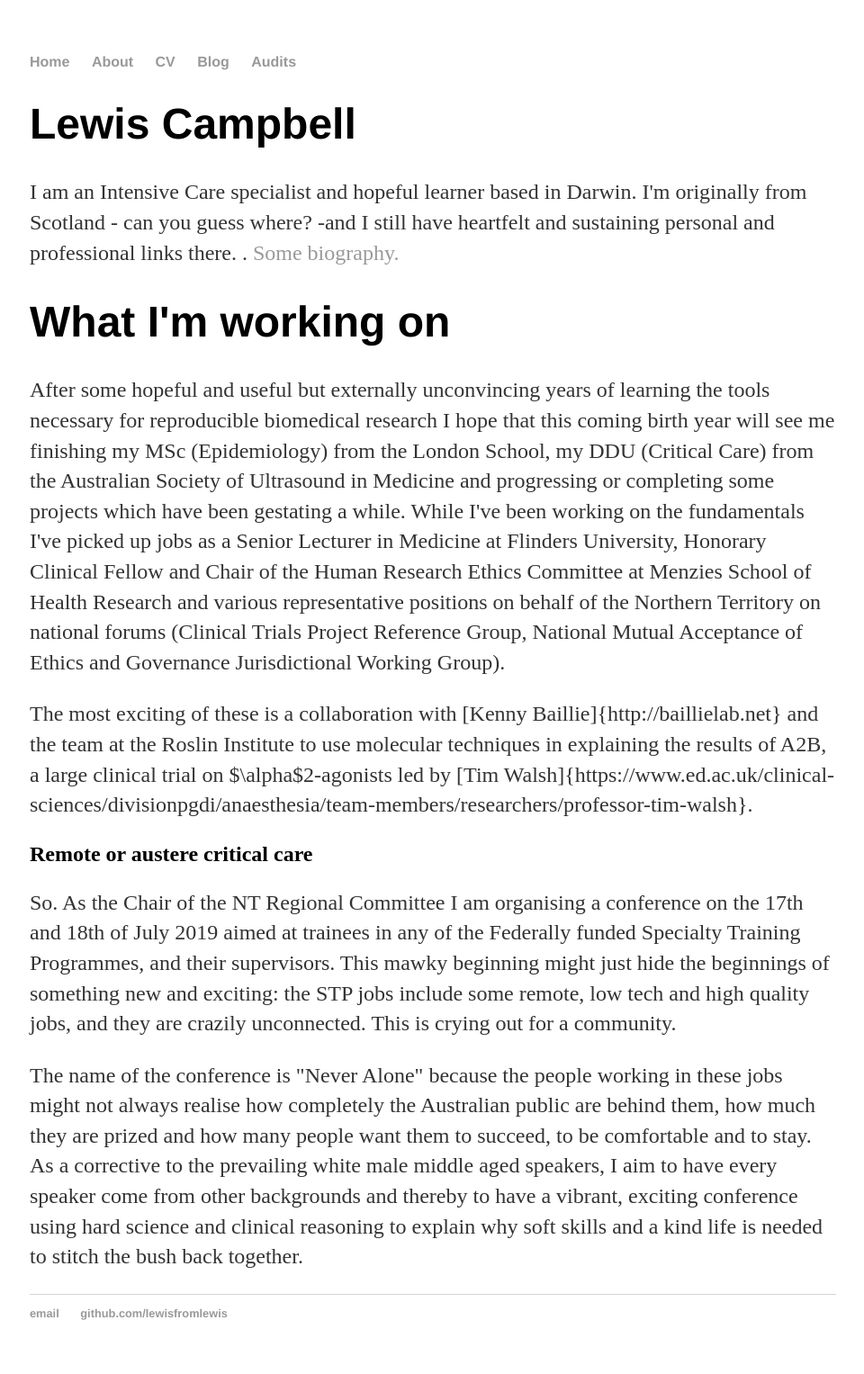
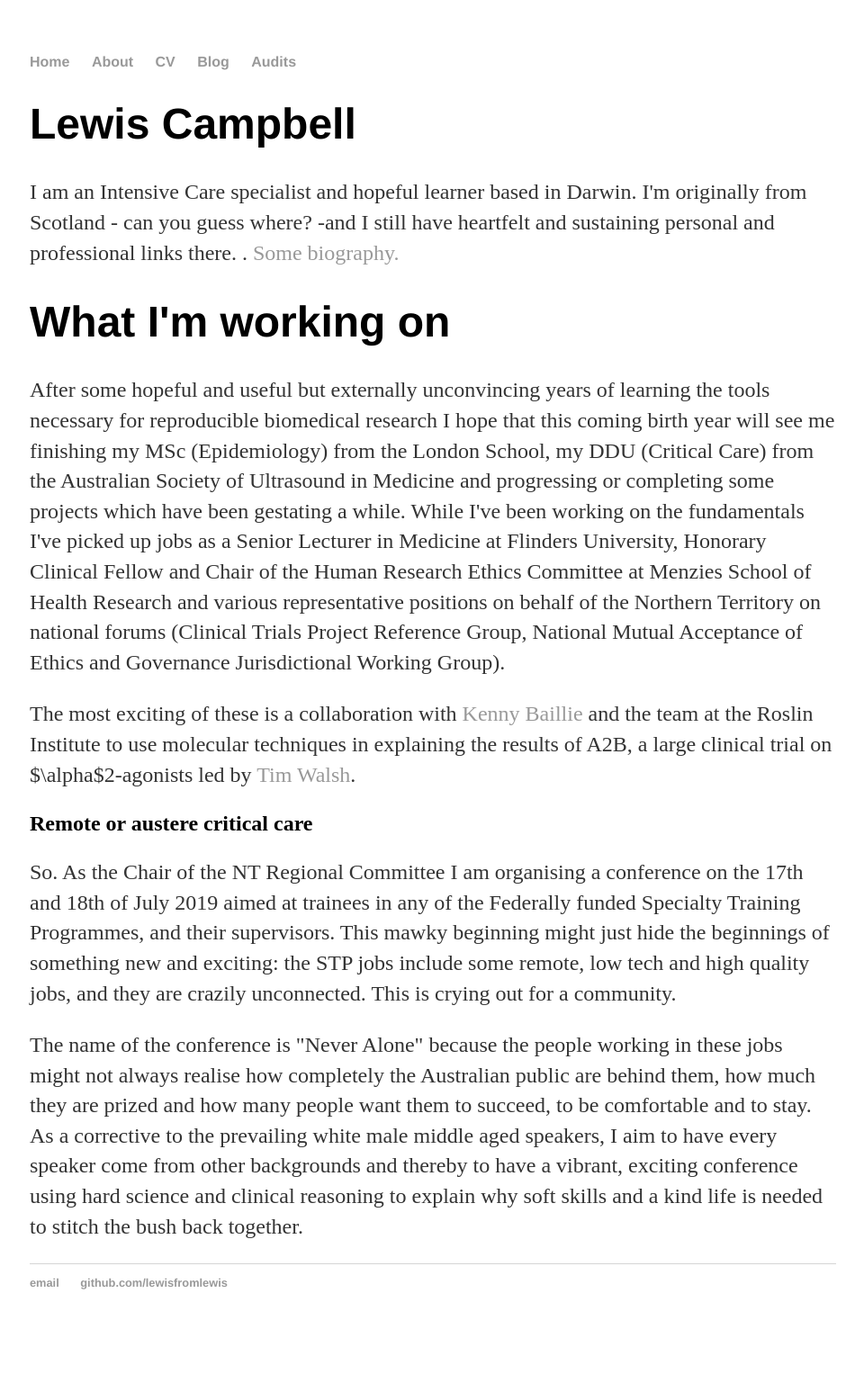
Before and after one commit to lewisfromlewis/lewisfromlewis.github.io, a Jekyll site: the page built from index.html, in a window 1280 px wide. Shown: the whole page at 90% size, without its empty margins (159-1119 px from the left). Built offline with Jekyll 4.4.1, drawn with Linux system fonts in a browser that asks for light colours; after the commit the page ends 1493 px from its top, so only the background shows below that.

Commit message:
Update index.html

```diff
--- a/index.html
+++ b/index.html
@@ -12,7 +12,7 @@ title: lewisfromlewis
 
 <p>After some hopeful and useful but externally unconvincing years of learning the tools necessary for reproducible biomedical research I hope that this coming birth year will see me finishing my MSc (Epidemiology) from the London School, my DDU (Critical Care) from the Australian Society of Ultrasound in Medicine and progressing or completing some projects which have been gestating a while. While I've been working on the fundamentals I've picked up jobs as a Senior Lecturer in Medicine at Flinders University, Honorary Clinical Fellow and Chair of the Human Research Ethics Committee at Menzies School of Health Research and various representative positions on behalf of the Northern Territory on national forums (Clinical Trials Project Reference Group, National Mutual Acceptance of Ethics and Governance Jurisdictional Working Group).</p>
 
-<p>The most exciting of these is a collaboration with [Kenny Baillie]{http://baillielab.net} and the team at the Roslin Institute to use molecular techniques in explaining the results of A2B, a large clinical trial on $\alpha$2-agonists led by [Tim Walsh]{https://www.ed.ac.uk/clinical-sciences/divisionpgdi/anaesthesia/team-members/researchers/professor-tim-walsh}.</p>
+<p>The most exciting of these is a collaboration with <a href="http://baillielab.net">Kenny Baillie</a> and the team at the Roslin Institute to use molecular techniques in explaining the results of A2B, a large clinical trial on $\alpha$2-agonists led by <a href="https://www.ed.ac.uk/clinical-sciences/divisionpgdi/anaesthesia/team-members/researchers/professor-tim-walsh">Tim Walsh</a>.</p>
 
 <h2>Remote or austere critical care</h2>
 
```
